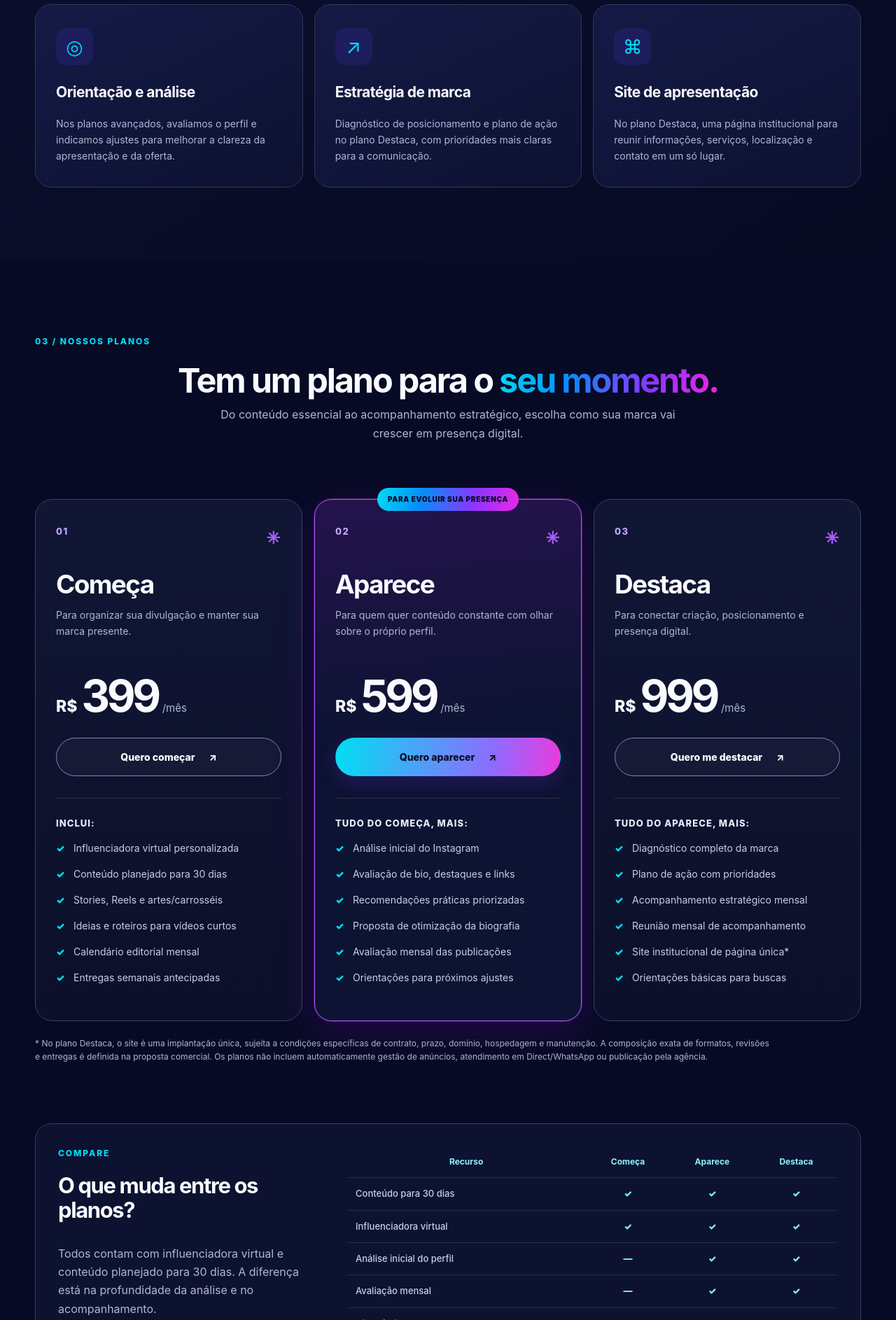
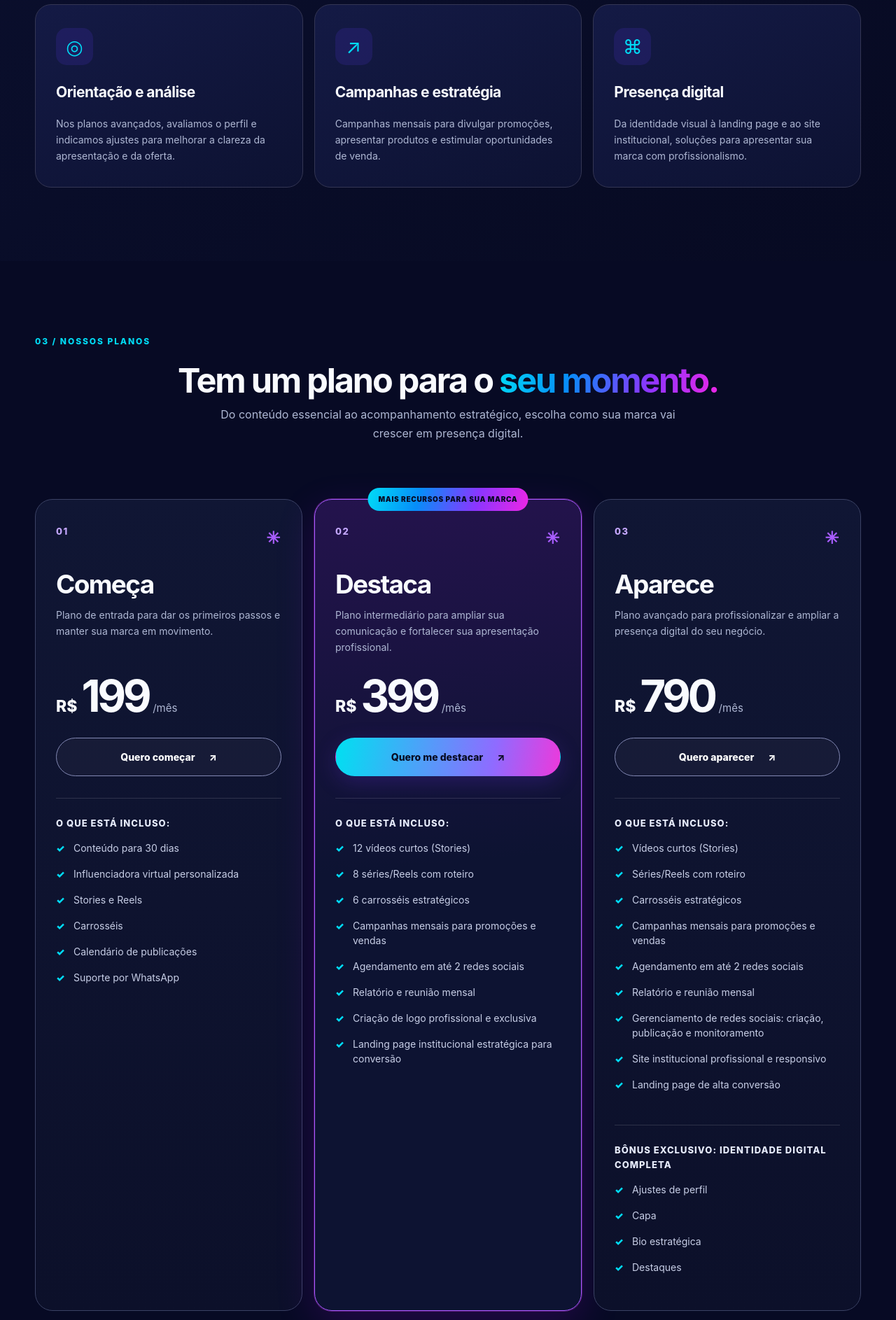
Before and after one commit to iaimarketingepropaganda-pixel/Iai-Comerciante, a plain HTML site: page index.html in a window 1280 px wide. Shown: the part 1880-3766 px from the top of the page at 70% size. Drawn offline with Linux system fonts and the light colour scheme.

Commit message:
Atualiza preços e benefícios dos planos

```diff
--- a/index.html
+++ b/index.html
@@ -4,7 +4,7 @@
   <meta charset="utf-8">
   <meta name="viewport" content="width=device-width, initial-scale=1">
   <meta name="theme-color" content="#070a24">
-  <meta name="description" content="IAI? — Marketing, design e tecnologia para o seu comércio local. Conteúdo para 30 dias, influenciadora virtual personalizada e planos a partir de R$ 399/mês.">
+  <meta name="description" content="IAI? — Marketing, design e tecnologia para o seu comércio local. Conteúdo para 30 dias, influenciadora virtual personalizada e planos a partir de R$ 199/mês.">
   <meta property="og:type" content="website">
   <meta property="og:title" content="IAI? | Marketing, design e tecnologia">
   <meta property="og:description" content="Seu comércio tem muito a mostrar. A IAI? ajuda sua marca a aparecer com conteúdo criativo e soluções digitais.">
@@ -56,20 +56,20 @@
         <article class="service"><span class="service-icon" aria-hidden="true">▣</span><h3>Stories, Reels e carrosséis</h3><p>Conteúdos visuais e vídeos criativos para apresentar produtos, ofertas, novidades e a personalidade do negócio.</p></article>
         <article class="service"><span class="service-icon" aria-hidden="true">▦</span><h3>Calendário para 30 dias</h3><p>Planejamento editorial e materiais organizados para apoiar uma rotina diária de divulgação.</p></article>
         <article class="service"><span class="service-icon" aria-hidden="true">◎</span><h3>Orientação e análise</h3><p>Nos planos avançados, avaliamos o perfil e indicamos ajustes para melhorar a clareza da apresentação e da oferta.</p></article>
-        <article class="service"><span class="service-icon" aria-hidden="true">↗</span><h3>Estratégia de marca</h3><p>Diagnóstico de posicionamento e plano de ação no plano Destaca, com prioridades mais claras para a comunicação.</p></article>
-        <article class="service"><span class="service-icon" aria-hidden="true">⌘</span><h3>Site de apresentação</h3><p>No plano Destaca, uma página institucional para reunir informações, serviços, localização e contato em um só lugar.</p></article>
+        <article class="service"><span class="service-icon" aria-hidden="true">↗</span><h3>Campanhas e estratégia</h3><p>Campanhas mensais para divulgar promoções, apresentar produtos e estimular oportunidades de venda.</p></article>
+        <article class="service"><span class="service-icon" aria-hidden="true">⌘</span><h3>Presença digital</h3><p>Da identidade visual à landing page e ao site institucional, soluções para apresentar sua marca com profissionalismo.</p></article>
       </div>
     </div></section>
 
     <section class="section plans-section" id="planos" aria-labelledby="planos-title"><div class="wrap">
       <p class="section-tag">03 / NOSSOS PLANOS</p><div class="section-heading centered"><h2 id="planos-title">Tem um plano para o <span class="gradient-text">seu momento.</span></h2><p>Do conteúdo essencial ao acompanhamento estratégico, escolha como sua marca vai crescer em presença digital.</p></div>
       <div class="plans-grid">
-        <article class="plan"><div class="plan-top"><div class="plan-symbol">01 <span aria-hidden="true">✳</span></div><h3>Começa</h3><p>Para organizar sua divulgação e manter sua marca presente.</p></div><div class="price"><span>R$</span><strong>399</strong><small>/mês</small></div><a href="#contato" class="btn btn-outline choose-plan" data-plan="Começa">Quero começar <span aria-hidden="true">↗</span></a><div class="plan-divider"></div><p class="included">Inclui:</p><ul class="check-list"><li>Influenciadora virtual personalizada</li><li>Conteúdo planejado para 30 dias</li><li>Stories, Reels e artes/carrosséis</li><li>Ideias e roteiros para vídeos curtos</li><li>Calendário editorial mensal</li><li>Entregas semanais antecipadas</li></ul></article>
-        <article class="plan featured"><div class="popular">PARA EVOLUIR SUA PRESENÇA</div><div class="plan-top"><div class="plan-symbol">02 <span aria-hidden="true">✳</span></div><h3>Aparece</h3><p>Para quem quer conteúdo constante com olhar sobre o próprio perfil.</p></div><div class="price"><span>R$</span><strong>599</strong><small>/mês</small></div><a href="#contato" class="btn btn-primary choose-plan" data-plan="Aparece">Quero aparecer <span aria-hidden="true">↗</span></a><div class="plan-divider"></div><p class="included">Tudo do Começa, mais:</p><ul class="check-list"><li>Análise inicial do Instagram</li><li>Avaliação de bio, destaques e links</li><li>Recomendações práticas priorizadas</li><li>Proposta de otimização da biografia</li><li>Avaliação mensal das publicações</li><li>Orientações para próximos ajustes</li></ul></article>
-        <article class="plan"><div class="plan-top"><div class="plan-symbol">03 <span aria-hidden="true">✳</span></div><h3>Destaca</h3><p>Para conectar criação, posicionamento e presença digital.</p></div><div class="price"><span>R$</span><strong>999</strong><small>/mês</small></div><a href="#contato" class="btn btn-outline choose-plan" data-plan="Destaca">Quero me destacar <span aria-hidden="true">↗</span></a><div class="plan-divider"></div><p class="included">Tudo do Aparece, mais:</p><ul class="check-list"><li>Diagnóstico completo da marca</li><li>Plano de ação com prioridades</li><li>Acompanhamento estratégico mensal</li><li>Reunião mensal de acompanhamento</li><li>Site institucional de página única*</li><li>Orientações básicas para buscas</li></ul></article>
+        <article class="plan"><div class="plan-top"><div class="plan-symbol">01 <span aria-hidden="true">✳</span></div><h3>Começa</h3><p>Plano de entrada para dar os primeiros passos e manter sua marca em movimento.</p></div><div class="price"><span>R$</span><strong>199</strong><small>/mês</small></div><a href="#contato" class="btn btn-outline choose-plan" data-plan="Começa">Quero começar <span aria-hidden="true">↗</span></a><div class="plan-divider"></div><p class="included">O que está incluso:</p><ul class="check-list"><li>Conteúdo para 30 dias</li><li>Influenciadora virtual personalizada</li><li>Stories e Reels</li><li>Carrosséis</li><li>Calendário de publicações</li><li>Suporte por WhatsApp</li></ul></article>
+        <article class="plan featured"><div class="popular">MAIS RECURSOS PARA SUA MARCA</div><div class="plan-top"><div class="plan-symbol">02 <span aria-hidden="true">✳</span></div><h3>Destaca</h3><p>Plano intermediário para ampliar sua comunicação e fortalecer sua apresentação profissional.</p></div><div class="price"><span>R$</span><strong>399</strong><small>/mês</small></div><a href="#contato" class="btn btn-primary choose-plan" data-plan="Destaca">Quero me destacar <span aria-hidden="true">↗</span></a><div class="plan-divider"></div><p class="included">O que está incluso:</p><ul class="check-list"><li>12 vídeos curtos (Stories)</li><li>8 séries/Reels com roteiro</li><li>6 carrosséis estratégicos</li><li>Campanhas mensais para promoções e vendas</li><li>Agendamento em até 2 redes sociais</li><li>Relatório e reunião mensal</li><li>Criação de logo profissional e exclusiva</li><li>Landing page institucional estratégica para conversão</li></ul></article>
+        <article class="plan"><div class="plan-top"><div class="plan-symbol">03 <span aria-hidden="true">✳</span></div><h3>Aparece</h3><p>Plano avançado para profissionalizar e ampliar a presença digital do seu negócio.</p></div><div class="price"><span>R$</span><strong>790</strong><small>/mês</small></div><a href="#contato" class="btn btn-outline choose-plan" data-plan="Aparece">Quero aparecer <span aria-hidden="true">↗</span></a><div class="plan-divider"></div><p class="included">O que está incluso:</p><ul class="check-list"><li>Vídeos curtos (Stories)</li><li>Séries/Reels com roteiro</li><li>Carrosséis estratégicos</li><li>Campanhas mensais para promoções e vendas</li><li>Agendamento em até 2 redes sociais</li><li>Relatório e reunião mensal</li><li>Gerenciamento de redes sociais: criação, publicação e monitoramento</li><li>Site institucional profissional e responsivo</li><li>Landing page de alta conversão</li></ul><div class="plan-divider"></div><p class="included">Bônus exclusivo: identidade digital completa</p><ul class="check-list"><li>Ajustes de perfil</li><li>Capa</li><li>Bio estratégica</li><li>Destaques</li></ul></article>
       </div>
-      <p class="fineprint">* No plano Destaca, o site é uma implantação única, sujeita a condições específicas de contrato, prazo, domínio, hospedagem e manutenção. A composição exata de formatos, revisões e entregas é definida na proposta comercial. Os planos não incluem automaticamente gestão de anúncios, atendimento em Direct/WhatsApp ou publicação pela agência.</p>
-      <div class="comparison"><div><p class="section-tag">COMPARE</p><h3>O que muda entre os planos?</h3><p>Todos contam com influenciadora virtual e conteúdo planejado para 30 dias. A diferença está na profundidade da análise e no acompanhamento.</p></div><div class="comparison-table-wrap"><table><thead><tr><th scope="col">Recurso</th><th scope="col">Começa</th><th scope="col">Aparece</th><th scope="col">Destaca</th></tr></thead><tbody><tr><th scope="row">Conteúdo para 30 dias</th><td>✓</td><td>✓</td><td>✓</td></tr><tr><th scope="row">Influenciadora virtual</th><td>✓</td><td>✓</td><td>✓</td></tr><tr><th scope="row">Análise inicial do perfil</th><td>—</td><td>✓</td><td>✓</td></tr><tr><th scope="row">Avaliação mensal</th><td>—</td><td>✓</td><td>✓</td></tr><tr><th scope="row">Diagnóstico da marca</th><td>—</td><td>—</td><td>✓</td></tr><tr><th scope="row">Acompanhamento estratégico</th><td>—</td><td>—</td><td>✓</td></tr><tr><th scope="row">Site institucional*</th><td>—</td><td>—</td><td>✓</td></tr></tbody></table></div></div>
+      <p class="fineprint">As entregas, os prazos, as revisões e as condições de execução de cada plano serão detalhados na proposta comercial e no contrato. O agendamento e a publicação estão incluídos conforme descrito nos planos Destaca e Aparece.</p>
+      <div class="comparison"><div><p class="section-tag">COMPARE</p><h3>Compare os planos</h3><p>Escolha a solução que acompanha o momento e os objetivos do seu negócio.</p></div><div class="comparison-table-wrap"><table><thead><tr><th scope="col">Plano</th><th scope="col">Investimento mensal</th></tr></thead><tbody><tr><th scope="row">Começa</th><td><strong>R$ 199</strong></td></tr><tr><th scope="row">Destaca</th><td><strong>R$ 399</strong></td></tr><tr><th scope="row">Aparece</th><td><strong>R$ 790</strong></td></tr></tbody></table></div></div>
     </div></section>
 
     <section class="section section-ink" id="como-funciona" aria-labelledby="process-title"><div class="wrap"><p class="section-tag">04 / NOSSO PROCESSO</p><div class="section-heading"><h2 id="process-title">Simples para você.<br><span class="gradient-text">Organizado do nosso lado.</span></h2></div><div class="steps"><article><span>01</span><h3>Vamos conversar</h3><p>Entendemos seu estabelecimento, objetivos e escolhemos o plano mais adequado.</p></article><article><span>02</span><h3>Conhecemos sua marca</h3><p>Coletamos informações, referências e definimos a personagem virtual e o calendário.</p></article><article><span>03</span><h3>Criamos o conteúdo</h3><p>Produzimos materiais em lotes, com revisão conforme o escopo contratado.</p></article><article><span>04</span><h3>Sua marca aparece</h3><p>Entregamos os arquivos semanalmente e, nos planos aplicáveis, avaliamos os resultados.</p></article></div></div></section>
@@ -79,8 +79,8 @@
     <section class="section faq" aria-labelledby="faq-title"><div class="wrap faq-grid"><div><p class="section-tag">06 / DÚVIDAS FREQUENTES</p><h2 id="faq-title">Perguntou?<br><span class="gradient-text">A IAI? responde.</span></h2></div><div class="faq-items">
       <details><summary>Todos os planos incluem influenciadora virtual?</summary><p>Sim. Todos incluem o desenvolvimento inicial de uma personagem personalizada e seu uso recorrente nos conteúdos contratados.</p></details>
       <details><summary>Vocês publicam os conteúdos nas minhas redes?</summary><p>A entrega padrão contempla arquivos prontos e organizados para postagem. Agendamento e publicação pela agência são serviços adicionais, quando contratados.</p></details>
-      <details><summary>Quantos Reels, Stories e carrosséis vou receber?</summary><p>Os planos preveem material para a divulgação diária ao longo de 30 dias. A quantidade de cada formato será detalhada na proposta comercial individual, de acordo com o escopo aprovado.</p></details>
-      <details><summary>O site está incluído em qual plano?</summary><p>O plano Destaca prevê a implantação de um site institucional de página única. Domínio, hospedagem, integrações e manutenção evolutiva dependem das condições expressas na proposta e no contrato.</p></details>
+      <details><summary>Quantos conteúdos estão incluídos nos planos?</summary><p>No plano Começa, você recebe conteúdo planejado para 30 dias. O plano Destaca inclui 12 vídeos curtos para Stories, 8 séries/Reels com roteiro e 6 carrosséis estratégicos. No Aparece, os formatos e volumes são definidos no planejamento do mês.</p></details>
+      <details><summary>O site e a landing page estão incluídos em qual plano?</summary><p>O plano Destaca inclui uma landing page institucional. O plano Aparece inclui um site institucional profissional e responsivo, além de uma landing page de alta conversão.</p></details>
       <details><summary>Os planos garantem mais seguidores ou vendas?</summary><p>Não. Nosso compromisso é a prestação dos serviços contratados, com organização, criatividade e orientação. Resultados comerciais dependem de fatores que vão além da produção de conteúdo.</p></details>
     </div></div></section>
 
```
